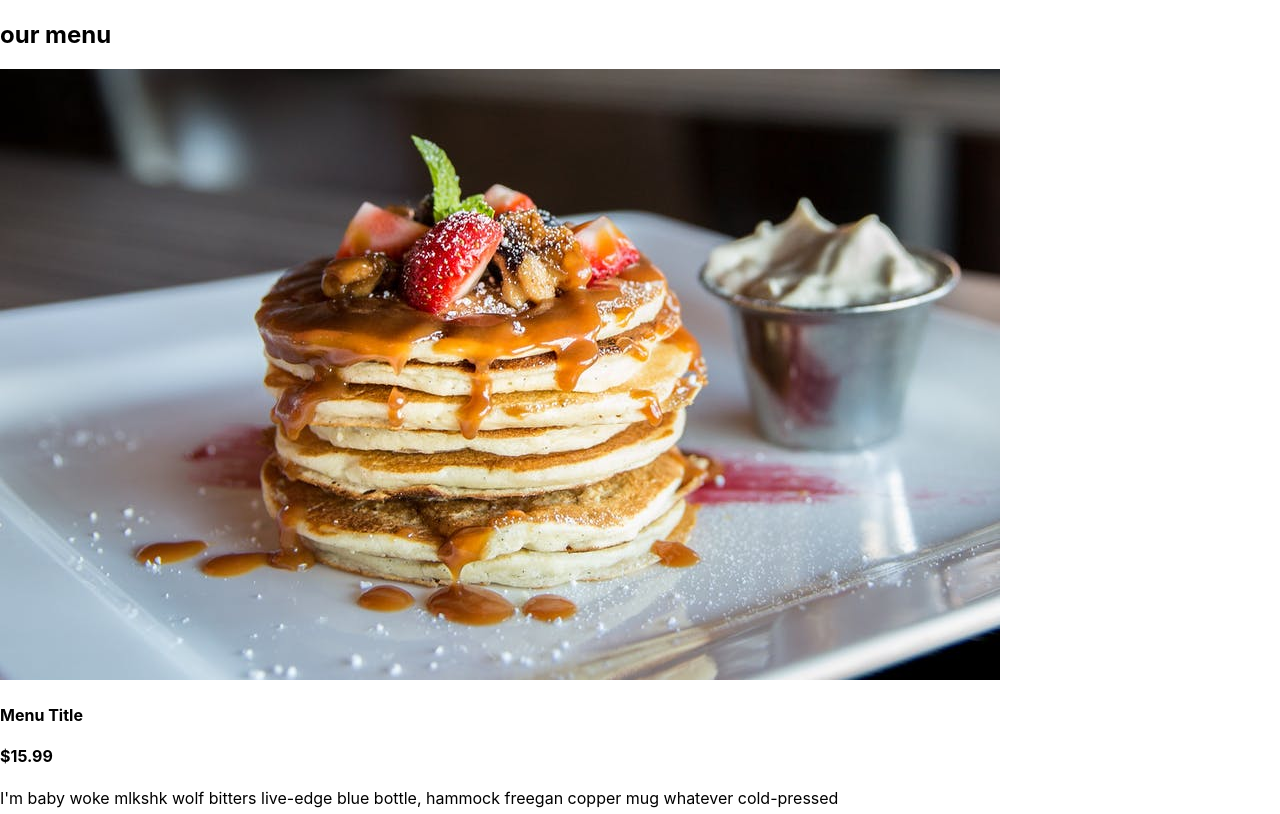
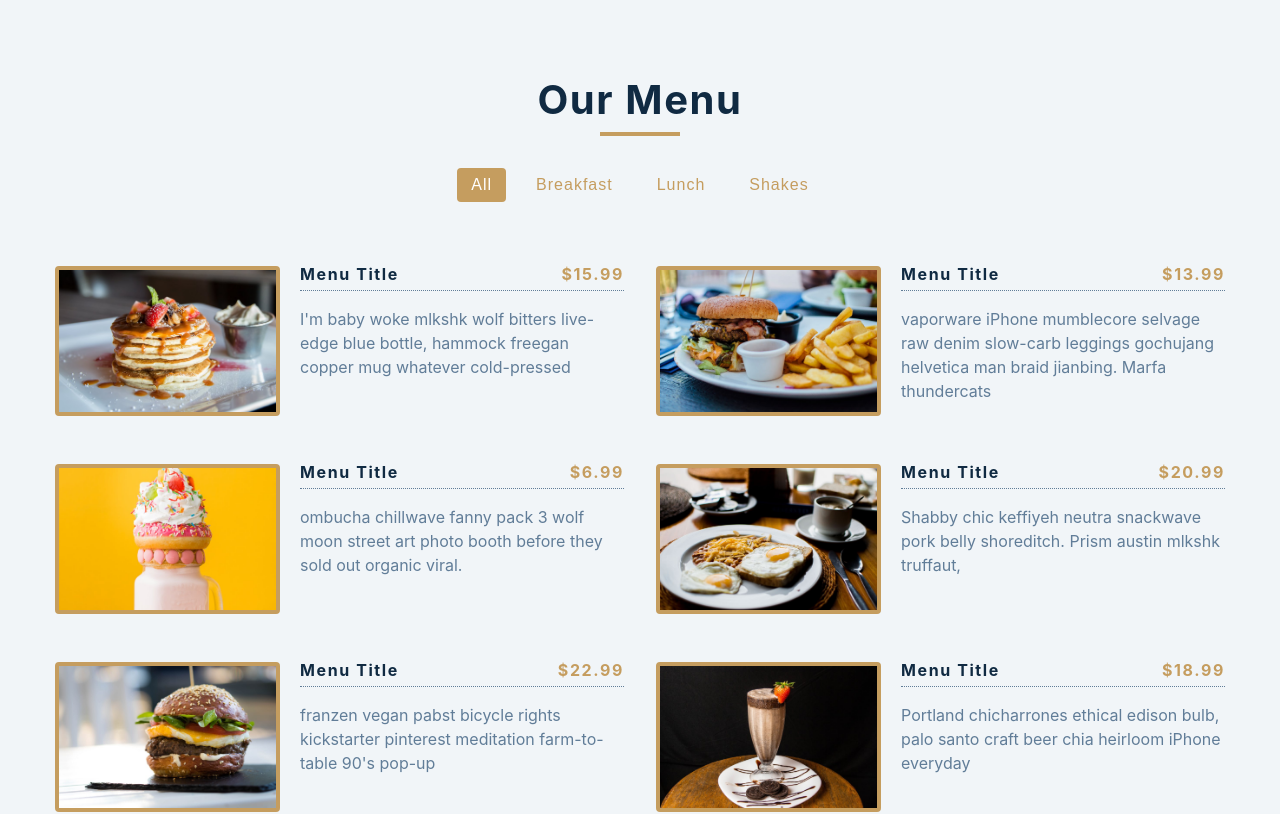
Before and after one commit to FTMFR/restaurant-Menu, a React (Create React App) app: page / in a window 1280 px wide. Shown: the top 814 px of the page. Built offline with nearby package versions, Linux system fonts and the light colour scheme.

Commit message:
rafctor: improve compoentn structure for catrgory, posts, outMenu components

```diff
--- a/src/App.css
+++ b/src/App.css
@@ -1,38 +1,242 @@
-.App {
-  text-align: center;
+/*
+===============
+Variables
+===============
+*/
+
+:root {
+  /* dark shades of primary color*/
+  --clr-primary-1: hsl(205, 86%, 17%);
+  --clr-primary-2: hsl(205, 77%, 27%);
+  --clr-primary-3: hsl(205, 72%, 37%);
+  --clr-primary-4: hsl(205, 63%, 48%);
+  /* primary/main color */
+  --clr-primary-5: hsl(205, 78%, 60%);
+  /* lighter shades of primary color */
+  --clr-primary-6: hsl(205, 89%, 70%);
+  --clr-primary-7: hsl(205, 90%, 76%);
+  --clr-primary-8: hsl(205, 86%, 81%);
+  --clr-primary-9: hsl(205, 90%, 88%);
+  --clr-primary-10: hsl(205, 100%, 96%);
+  /* darkest grey - used for headings */
+  --clr-grey-1: hsl(209, 61%, 16%);
+  --clr-grey-2: hsl(211, 39%, 23%);
+  --clr-grey-3: hsl(209, 34%, 30%);
+  --clr-grey-4: hsl(209, 28%, 39%);
+  /* grey used for paragraphs */
+  --clr-grey-5: hsl(210, 22%, 49%);
+  --clr-grey-6: hsl(209, 23%, 60%);
+  --clr-grey-7: hsl(211, 27%, 70%);
+  --clr-grey-8: hsl(210, 31%, 80%);
+  --clr-grey-9: hsl(212, 33%, 89%);
+  --clr-grey-10: hsl(210, 36%, 96%);
+  --clr-white: #fff;
+  --clr-gold: #c59d5f;
+
+  --clr-red-dark: hsl(360, 67%, 44%);
+  --clr-red-light: hsl(360, 71%, 66%);
+  --clr-green-dark: hsl(125, 67%, 44%);
+  --clr-green-light: hsl(125, 71%, 66%);
+  --clr-black: #222;
+  --transition: all 0.3s linear;
+  --spacing: 0.1rem;
+  --radius: 0.25rem;
+  --light-shadow: 0 5px 15px rgba(0, 0, 0, 0.1);
+  --dark-shadow: 0 5px 15px rgba(0, 0, 0, 0.2);
+  --max-width: 1170px;
+  --fixed-width: 620px;
+}
+/*
+===============
+Global Styles
+===============
+*/
+
+*,
+::after,
+::before {
+  margin: 0;
+  padding: 0;
+  box-sizing: border-box;
+}
+body {
+  font-family: -apple-system, BlinkMacSystemFont, "Segoe UI", Roboto, Oxygen,
+    Ubuntu, Cantarell, "Open Sans", "Helvetica Neue", sans-serif;
+  background: var(--clr-grey-10);
+  color: var(--clr-grey-1);
+  line-height: 1.5;
+  font-size: 0.875rem;
+}
+ul {
+  list-style-type: none;
+}
+a {
+  text-decoration: none;
+}
+h1,
+h2,
+h3,
+h4 {
+  letter-spacing: var(--spacing);
+  text-transform: capitalize;
+  line-height: 1.25;
+  margin-bottom: 0.75rem;
+}
+h1 {
+  font-size: 3rem;
+}
+h2 {
+  font-size: 2rem;
+}
+h3 {
+  font-size: 1.25rem;
+}
+h4 {
+  font-size: 0.875rem;
+}
+p {
+  margin-bottom: 1.25rem;
+  color: var(--clr-grey-5);
+}
+@media screen and (min-width: 800px) {
+  h1 {
+    font-size: 4rem;
+  }
+  h2 {
+    font-size: 2.5rem;
+  }
+  h3 {
+    font-size: 1.75rem;
+  }
+  h4 {
+    font-size: 1rem;
+  }
+  body {
+    font-size: 1rem;
+  }
+  h1,
+  h2,
+  h3,
+  h4 {
+    line-height: 1;
+  }
+}
+/*  global classes */
+
+/* section */
+.section {
+  width: 90vw;
+  margin: 0 auto;
+  max-width: var(--max-width);
 }
 
-.App-logo {
-  height: 40vmin;
-  pointer-events: none;
-}
-
-@media (prefers-reduced-motion: no-preference) {
-  .App-logo {
-    animation: App-logo-spin infinite 20s linear;
+@media screen and (min-width: 992px) {
+  .section {
+    width: 95vw;
   }
 }
 
-.App-header {
-  background-color: #282c34;
-  min-height: 100vh;
+/*
+===============
+Menu
+===============
+*/
+
+.menu {
+  padding: 5rem 0;
+}
+.title {
+  text-align: center;
+  margin-bottom: 2rem;
+}
+.underline {
+  width: 5rem;
+  height: 0.25rem;
+  background: var(--clr-gold);
+  margin-left: auto;
+  margin-right: auto;
+}
+.btn-container {
+  margin-bottom: 4rem;
   display: flex;
-  flex-direction: column;
-  align-items: center;
   justify-content: center;
-  font-size: calc(10px + 2vmin);
-  color: white;
+}
+.filter-btn {
+  background: transparent;
+  border-color: transparent;
+  font-size: 1rem;
+  text-transform: capitalize;
+  margin: 0 0.5rem;
+  letter-spacing: 1px;
+  padding: 0.375rem 0.75rem;
+  color: var(--clr-gold);
+  cursor: pointer;
+  transition: var(--transition);
+  border-radius: var(--radius);
+}
+.filter-btn:hover {
+  background: var(--clr-gold);
+  color: var(--clr-white);
 }
 
-.App-link {
-  color: #61dafb;
+.highlight {
+  background: var(--clr-gold);
+  color: var(--clr-white);
 }
 
-@keyframes App-logo-spin {
-  from {
-    transform: rotate(0deg);
+.section-center {
+  width: 90vw;
+  margin: 0 auto;
+  max-width: 1170px;
+  display: grid;
+  gap: 3rem 2rem;
+  justify-items: center;
+}
+.menu-item {
+  display: grid;
+  gap: 1rem 2rem;
+  max-width: 25rem;
+}
+.photo {
+  object-fit: cover;
+  height: 200px;
+  width: 100%;
+  border: 0.25rem solid var(--clr-gold);
+  border-radius: var(--radius);
+  display: block;
+}
+.item-info header {
+  display: flex;
+  justify-content: space-between;
+  border-bottom: 0.5px dotted var(--clr-grey-5);
+}
+.item-info h4 {
+  margin-bottom: 0.5rem;
+}
+.price {
+  color: var(--clr-gold);
+}
+.item-text {
+  margin-bottom: 0;
+  padding-top: 1rem;
+}
+
+@media screen and (min-width: 768px) {
+  .menu-item {
+    grid-template-columns: 225px 1fr;
+    gap: 0 1.25rem;
+    max-width: 40rem;
   }
-  to {
-    transform: rotate(360deg);
+  .photo {
+    height: 175px;
   }
 }
+@media screen and (min-width: 1200px) {
+  .section-center {
+    width: 95vw;
+    grid-template-columns: 1fr 1fr;
+  }
+  .photo {
+    height: 150px;
+  }
+}
--- a/src/Components/Category.jsx
+++ b/src/Components/Category.jsx
@@ -1,12 +1,27 @@
 import React, { useEffect, useState } from "react";
 
 const Category = ({ category }) => {
+  const [name, setName] = useState('All');
+
+  const nameHandler = (e) => {
+    setName(e.target.value);
+    console.log(e.target.value);
+  };
+
   return (
-    <>
-      <button type="button" className="filter-btn" key={category}>
-        {category}
-      </button>
-    </>
+    <div className="btn-container">
+      {category.map((cate) => (
+        <button
+          type="button"
+          value={cate}
+          className={`filter-btn ${name === cate && "highlight"}`}
+          key={cate}
+          onClick={(e) => nameHandler(e)}
+        >
+          {cate}
+        </button>
+      ))}
+    </div>
   );
 };
 
--- a/src/Components/OurMenu.jsx
+++ b/src/Components/OurMenu.jsx
@@ -3,16 +3,11 @@
 import Posts from "./Posts";
 import menus from "../data";
 
-const OurMenu = ({ category }) => {
+const allCategories = ["All", ...new Set(menus.map((menu) => menu.category))];
+
+const OurMenu = () => {
   const [menu, setMenu] = useState(menus);
-  const [cate, setCate] = useState([]);
-
-  useEffect(() => {
-    const categor = menu.map((item) => item.category);
-    const setCates = new Set(categor);
-    setCate(Array.from[setCates]);
-    console.log(setCates);
-  }, []);
+  const [category, setCategory] = useState(allCategories);
 
   return (
     <main>
@@ -21,13 +16,8 @@
           <h2>our menu</h2>
           <div className="underline"></div>
         </div>
-        {cate &&
-          cate.map((category) => (
-            <div className="btn-container">
-              <Category category={category} />
-            </div>
-          ))}
-        <Posts />
+        <Category category={category} />
+        <Posts menus={menu} />
       </section>
     </main>
   );
--- a/src/Components/Posts.jsx
+++ b/src/Components/Posts.jsx
@@ -1,10 +1,10 @@
 import React from "react";
 import menu from "../data";
 
-const Posts = ({ title, desc, img, price, id }) => {
+const Posts = ({ menus }) => {
   return (
     <div className="section-center">
-      {menu.map((item) => (
+      {menus.map((item) => (
         <article className="menu-item" key={item.id}>
           <img src={item.img} className="photo" alt={item.desc} />
           <div className="item-info">
```
